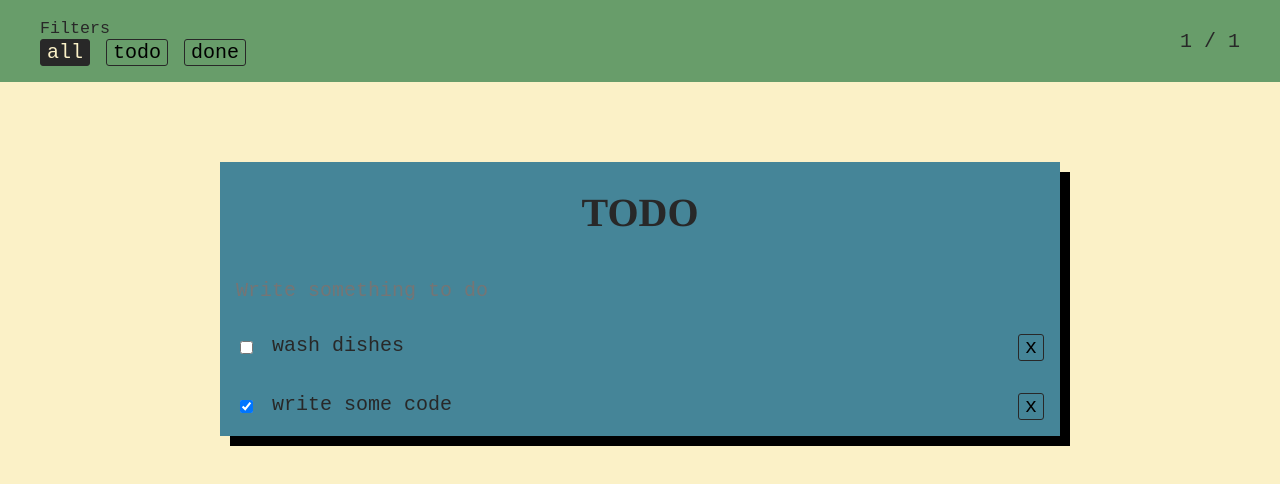
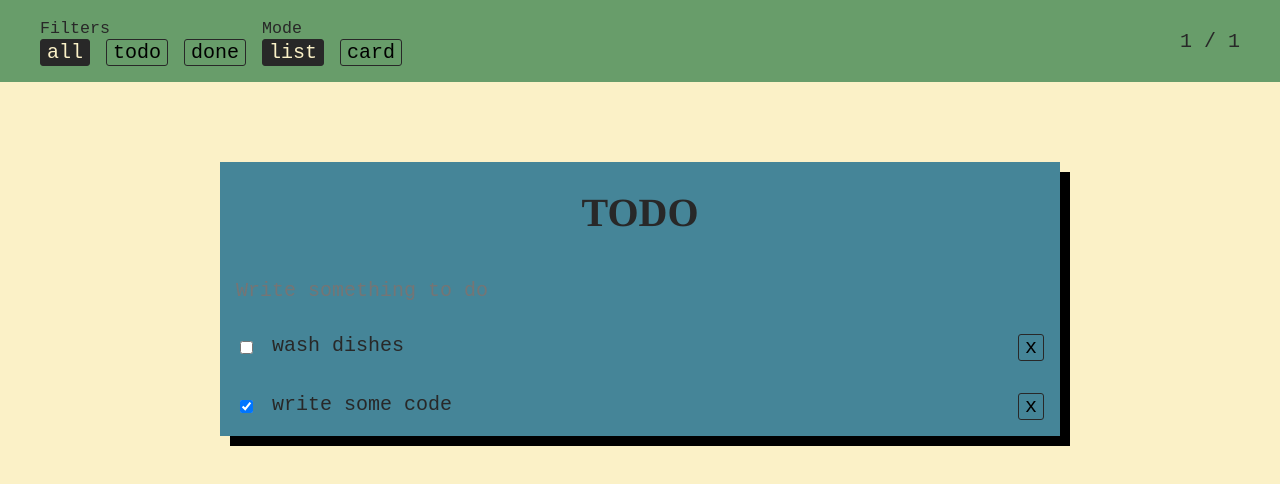
Before and after one commit to mlgmontage/daotech-todo-vue, a Vue app: page / in a window 1280 px wide. Shown: the top 484 px of the page. Built offline with nearby package versions, Linux system fonts and the light colour scheme.

Commit message:
feat: todos view mode

```diff
--- a/src/entities/todo/model/index.ts
+++ b/src/entities/todo/model/index.ts
@@ -5,6 +5,7 @@ export const todoModel = {
       { id: 1, text: "write some code", completed: true },
     ],
     filter: "all", // "all" | "todo" | "done"
+    viewmode: "list", // "list" | "card"
   }),
   mutations: {
     createtodo(state: any, payload: string) {
@@ -21,6 +22,9 @@ export const todoModel = {
     },
     setfilter(state: any, payload: string) {
       state.filter = payload;
+    },
+    setviewmode(state: any, payload: string) {
+      state.viewmode = payload;
     },
   },
   actions: {},
--- /dev/null
+++ b/src/entities/todo/ui/TodoCard.vue
@@ -0,0 +1,14 @@
+<script setup lang="ts">
+type Props = {
+  id: number
+  text: string
+}
+
+const props = defineProps<Props>()
+</script>
+
+<template>
+  <div class="card">
+    {{ props.text }}
+  </div>
+</template>
--- a/src/features/todo/FilterTodo.vue
+++ b/src/features/todo/FilterTodo.vue
@@ -1,6 +1,6 @@
 <script setup lang="ts">
 import { useStore } from 'vuex';
-import { computed, onMounted } from 'vue'
+import { computed } from 'vue'
 
 const store = useStore()
 const filter = computed(() => store.state.todo.filter)
--- /dev/null
+++ b/src/features/todo/SwitchMode.vue
@@ -0,0 +1,20 @@
+<script setup lang="ts">
+import { useStore } from 'vuex';
+import { computed, } from 'vue'
+
+const store = useStore()
+const mode = computed(() => store.state.todo.viewmode)
+
+</script>
+
+<template>
+  <div>
+    <small>
+      Mode
+    </small>
+    <div class="flex gap-1">
+      <button :class="mode === 'list' && 'active'" @click="store.commit('setviewmode', 'list')">list</button>
+      <button :class="mode === 'card' && 'active'" @click="store.commit('setviewmode', 'card')">card</button>
+    </div>
+  </div>
+</template>
--- a/src/pages/TodoPage.vue
+++ b/src/pages/TodoPage.vue
@@ -2,26 +2,34 @@
 import { useStore } from 'vuex'
 import { computed } from 'vue'
 import TodoRow from '@/entities/todo/ui/TodoRow.vue'
+import TodoCard from '@/entities/todo/ui/TodoCard.vue'
 import CreateTodo from '@/features/todo/CreateTodo.vue'
 import FilterTodo from '@/features/todo/FilterTodo.vue'
 import TodoCount from '@/features/todo/TodoCount.vue'
+import SwitchMode from '@/features/todo/SwitchMode.vue'
 
 const store = useStore()
 const todos = computed(() => store.getters.filteredTodos)
+const viewmode = computed(() => store.state.todo.viewmode)
 
 </script>
 
 <template>
   <div class="bg-blue p-1">
-    <div class="filters-container flex items-center">
+    <div class="filters-container flex gap-1 items-center">
       <FilterTodo />
+      <SwitchMode />
       <TodoCount />
     </div>
   </div>
 
-  <div class="container">
+  <div v-show="viewmode === 'list'" class="container">
     <h1 class="center">TODO</h1>
     <CreateTodo />
     <TodoRow v-for="todo in todos" :id="todo.id" :text="todo.text" :key="todo.id" />
   </div>
+
+  <div v-show="viewmode === 'card'" class="card-container">
+    <TodoCard v-for="todo in todos" :id="todo.id" :text="todo.text" :key="todo.id" />
+  </div>
 </template>
```
Also changed, not shown: 1 other file (tests, documents, lock files or other folders).
